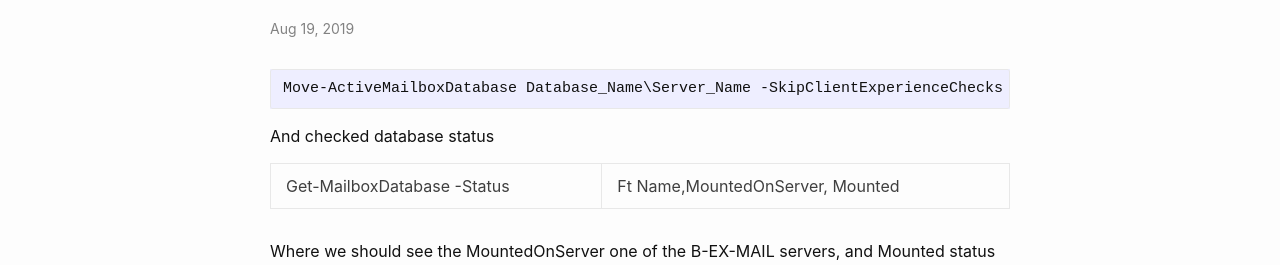
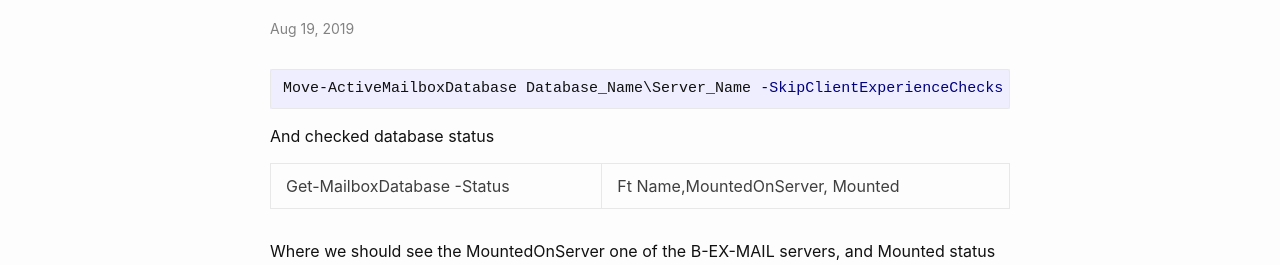
Before and after one commit to SammyKrosoft/SammyKrosoft.github.io, a Jekyll site: the page built from _posts/2019-08-19-Real-Life-Forcing Database Activation And Mount.md, in a window 1280 px wide. Shown: the part 173-438 px from the top of the page. Built offline with Jekyll 4.4.1, drawn with Linux system fonts in a browser that asks for light colours; our own code applies the rules of GitHub Pages for plain Markdown files; comment, search, counter and statistics services are not loaded.

Commit message:
Update 2019-08-19-Real-Life-Forcing Database Activation And Mount.md

````diff
--- a/_posts/2019-08-19-Real-Life-Forcing Database Activation And Mount.md
+++ b/_posts/2019-08-19-Real-Life-Forcing Database Activation And Mount.md
@@ -1,4 +1,4 @@
-```
+```powershell
 Move-ActiveMailboxDatabase Database_Name\Server_Name -SkipClientExperienceChecks -MountDialOverRide GoodAvailability
 ```
 And checked database status
````
